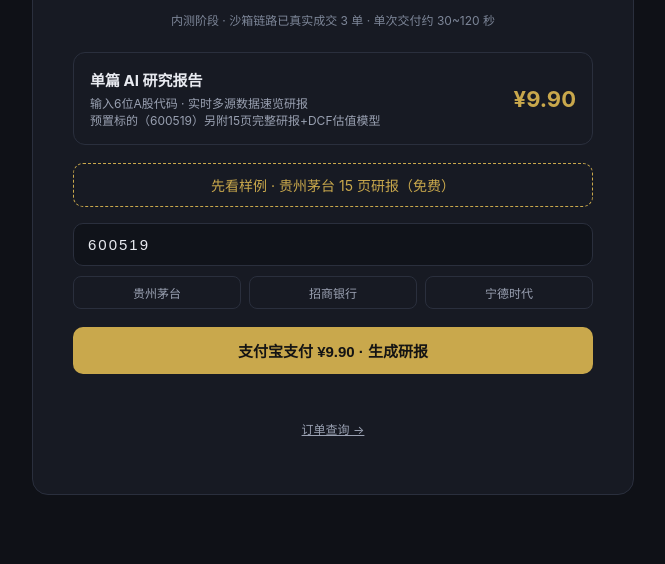
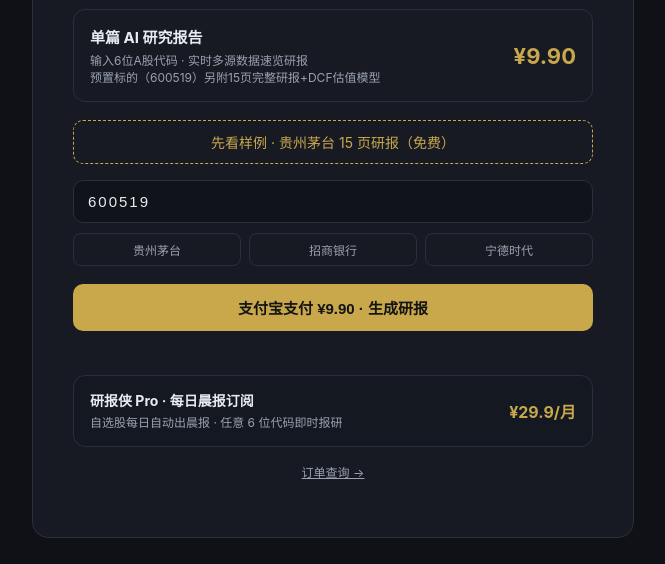
Before and after one commit to yigenfeng0707-netizen/yanbaoxia-web, a website: page public/index.html in a window 1280 px wide. Shown: the part 236-800 px from the top of the page, without its empty margins (307-972 px from the left). Drawn offline with Linux system fonts and the light colour scheme.

Commit message:
落地页露出 Pro 订阅入口：SkillPay 商品直链 ¥29.9/月

```diff
--- a/public/index.html
+++ b/public/index.html
@@ -19,6 +19,9 @@
   .sample{display:block;text-align:center;margin-top:18px;padding:11px;border:1px dashed #c9a84c;border-radius:10px;color:#c9a84c;text-decoration:none;font-size:14px}
   .chips{display:flex;gap:8px;margin-top:10px}
   .chips span{flex:1;text-align:center;padding:7px 0;border:1px solid #2a2f3d;border-radius:8px;font-size:12px;color:#9aa1b2;cursor:pointer}
+  .pro{display:flex;justify-content:space-between;align-items:center;gap:12px;margin-top:14px;padding:14px 16px;border:1px solid #2a2f3d;border-radius:12px;text-decoration:none;color:#e8eaf0;background:#141821}
+  .pro b{font-size:14px}.pro span{display:block;color:#9aa1b2;font-size:12px;margin-top:4px;line-height:1.5}
+  .price2{color:#c9a84c;font-size:16px;font-weight:700;white-space:nowrap}
 </style>
 </head>
 <body>
@@ -37,6 +40,10 @@
   <div class="chips"><span onclick="pick('600519')">贵州茅台</span><span onclick="pick('600036')">招商银行</span><span onclick="pick('300750')">宁德时代</span></div>
   <button id="payBtn" onclick="pay('report_std')">支付宝支付 ¥9.90 · 生成研报</button>
   <div id="msg"></div>
+  <a class="pro" href="https://skillpay.alipay.com/user/product?merchantId=2088712324761003&amp;productId=P0806000210830770" target="_blank" rel="noopener">
+    <div><b>研报侠 Pro · 每日晨报订阅</b><span>自选股每日自动出晨报 · 任意 6 位代码即时报研</span></div>
+    <div class="price2">¥29.9/月</div>
+  </a>
   <p style="text-align:center;margin-top:14px"><a href="/orders" style="color:#9aa1b2;font-size:12px">订单查询 →</a></p>
 </div>
 <script>
```
